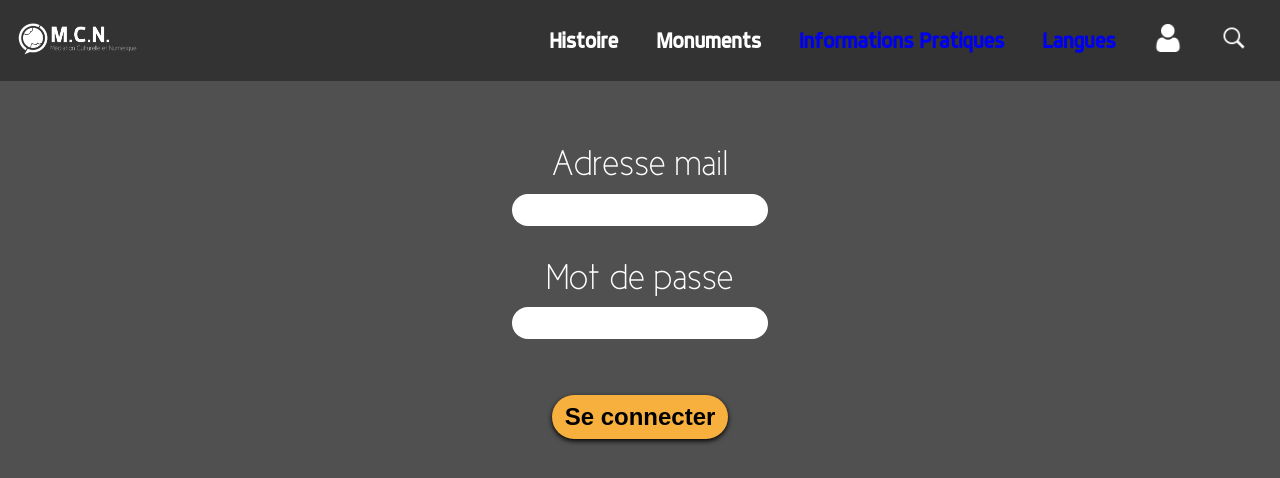
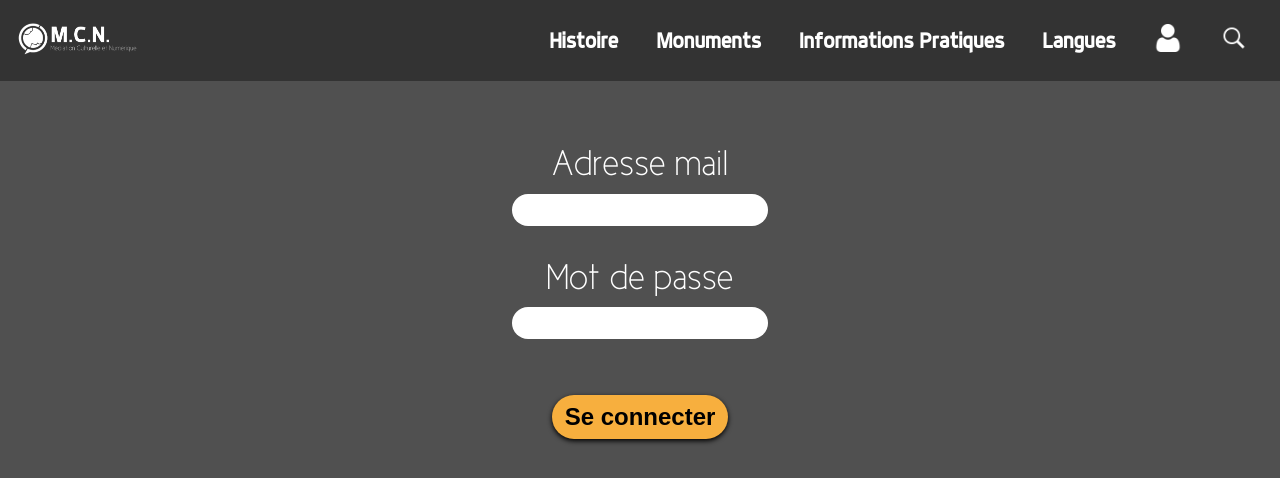
Before and after one commit to Thiiiv/SAE2.05, a PHP site: page /data/pages/connexion.php in a window 1280 px wide. Shown: the top 478 px of the page. Run offline with PHP 8.4, Linux system fonts and the light colour scheme.

Commit message:
Update style.css

```diff
--- a/data/style/style.css
+++ b/data/style/style.css
@@ -498,7 +498,7 @@ nav .logo h1 {
     transform: scale(1.1);
     background-color: var(--main-bg-color2);
 }
-.menu .liens a:visited {
+.menu .liens a {
     color: white;
 }
 .menu img {
```
